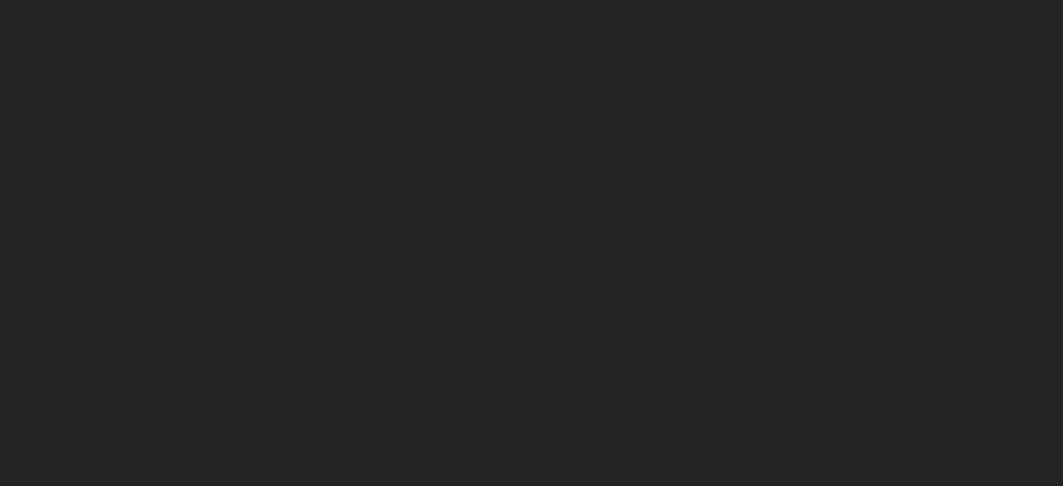
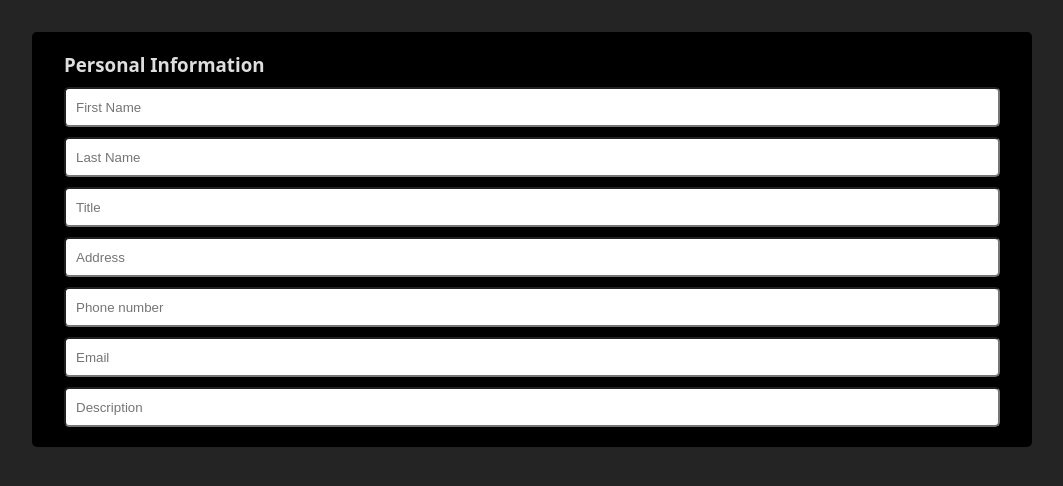
Before and after one commit to ilicc-sara/CV-Creator, a React (Vite) app: page / in a window 1280 px wide. Shown: the top 486 px of the page, without its empty margins (108-1171 px from the left). Built offline with nearby package versions, Linux system fonts and the light colour scheme.

Commit message:
starting app, styling

```diff
--- a/src/App.jsx
+++ b/src/App.jsx
@@ -2,7 +2,22 @@
 import "./App.css";
 
 function App() {
-  return <></>;
+  return (
+    <>
+      <div className="inputs-container">
+        <div className="personal-info-cont">
+          <h3>Personal Information</h3>
+          <input type="text" placeholder="First Name" />
+          <input type="text" placeholder="Last Name" />
+          <input type="text" placeholder="Title" />
+          <input type="text" placeholder="Address" />
+          <input type="tel" placeholder="Phone number" />
+          <input type="email" placeholder="Email" />
+          <input type="text" placeholder="Description" />
+        </div>
+      </div>
+    </>
+  );
 }
 
 export default App;
--- a/src/index.css
+++ b/src/index.css
@@ -11,3 +11,25 @@
   margin: 0;
   box-sizing: border-box;
 }
+
+.inputs-container {
+  background-color: rgb(0, 0, 0);
+  padding: 20px 32px;
+  width: 1000px;
+  margin: 0 auto;
+  border-radius: 5px;
+}
+
+.personal-info-cont {
+  display: flex;
+  flex-direction: column;
+  text-align: left;
+  gap: 10px;
+}
+
+.personal-info-cont input {
+  /* width: 90%; */
+  height: 40px;
+  padding-left: 10px;
+  border-radius: 5px;
+}
```
